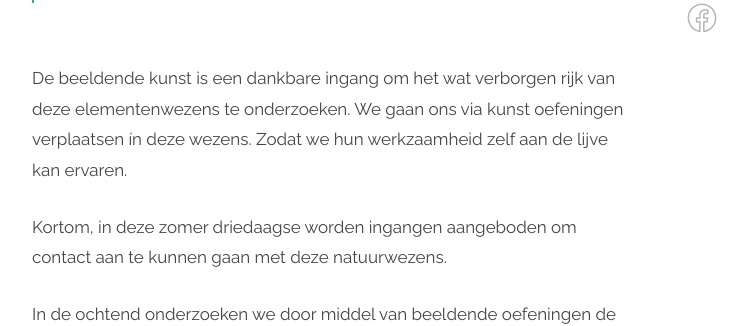
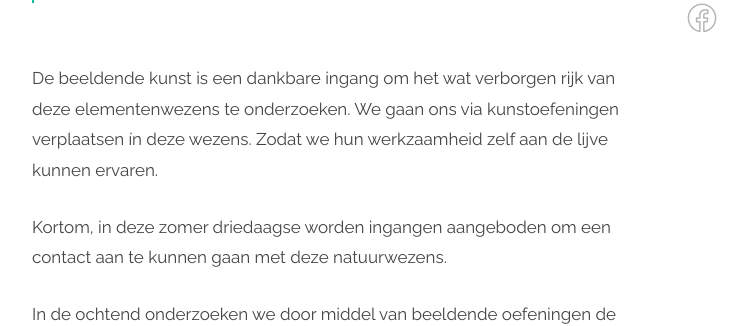
Before and after one commit to feicohajonides2020/feicohajonides2020.github.io, a Jekyll site: the page built from _posts/2019-09-04-Ontmoeten van elementenwezens.md, in a window 1280 px wide and 900 px high, scrolled down 1019 px. Shown: the part 192-518 px from the top of the window, without its empty margins (308-1056 px from the left). Built offline with Jekyll 4.4.1, drawn with Linux system fonts in a browser that asks for light colours.

Commit message:
Update 2019-09-04-Ontmoeten van elementenwezens.md

```diff
--- a/_posts/2019-09-04-Ontmoeten van elementenwezens.md
+++ b/_posts/2019-09-04-Ontmoeten van elementenwezens.md
@@ -12,9 +12,9 @@ Van 19, 20 tot 21 juni 2025 gaan we weer in atelier organische beeldhouwkunst de
 > Als wij eens wisten hoe behulpzaam elementenwezens naar ons toe willen zijn, dan zouden we deze wezens veel meer een plek in ons dagelijks leven willen geven.
 
 
-De beeldende kunst is een dankbare ingang om het wat verborgen rijk van deze  elementenwezens te onderzoeken. We gaan ons via kunst oefeningen verplaatsen ín deze wezens. Zodat we hun werkzaamheid zelf aan de lijve kan ervaren.
+De beeldende kunst is een dankbare ingang om het wat verborgen rijk van deze  elementenwezens te onderzoeken. We gaan ons via kunstoefeningen verplaatsen ín deze wezens. Zodat we hun werkzaamheid zelf aan de lijve kunnen ervaren.
 
-Kortom, in deze zomer driedaagse worden ingangen aangeboden om contact aan te kunnen gaan met deze natuurwezens.
+Kortom, in deze zomer driedaagse worden ingangen aangeboden om een contact aan te kunnen gaan met deze natuurwezens.
 
 In de ochtend onderzoeken we door middel van beeldende oefeningen  de werkzaamheid van een bepaald natuurwezen. Volksverhalen ondersteunen ons hierbij.
 
```
